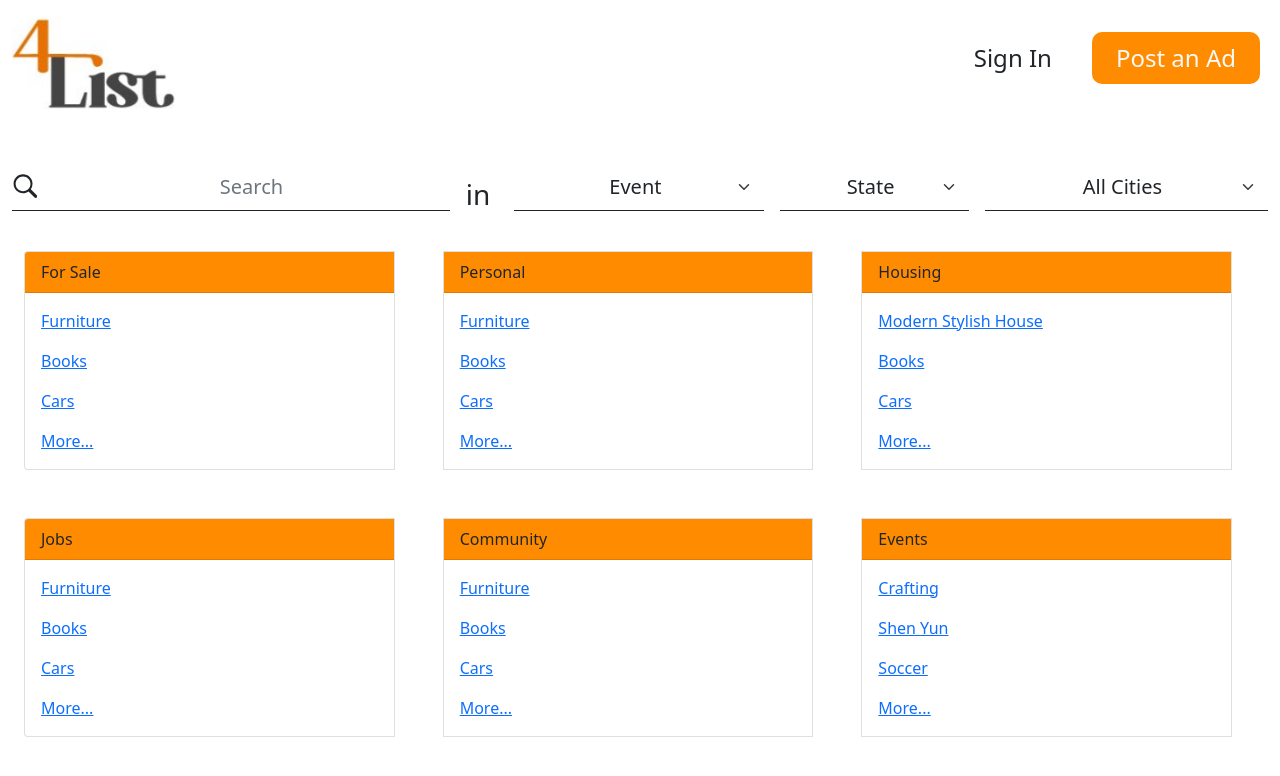
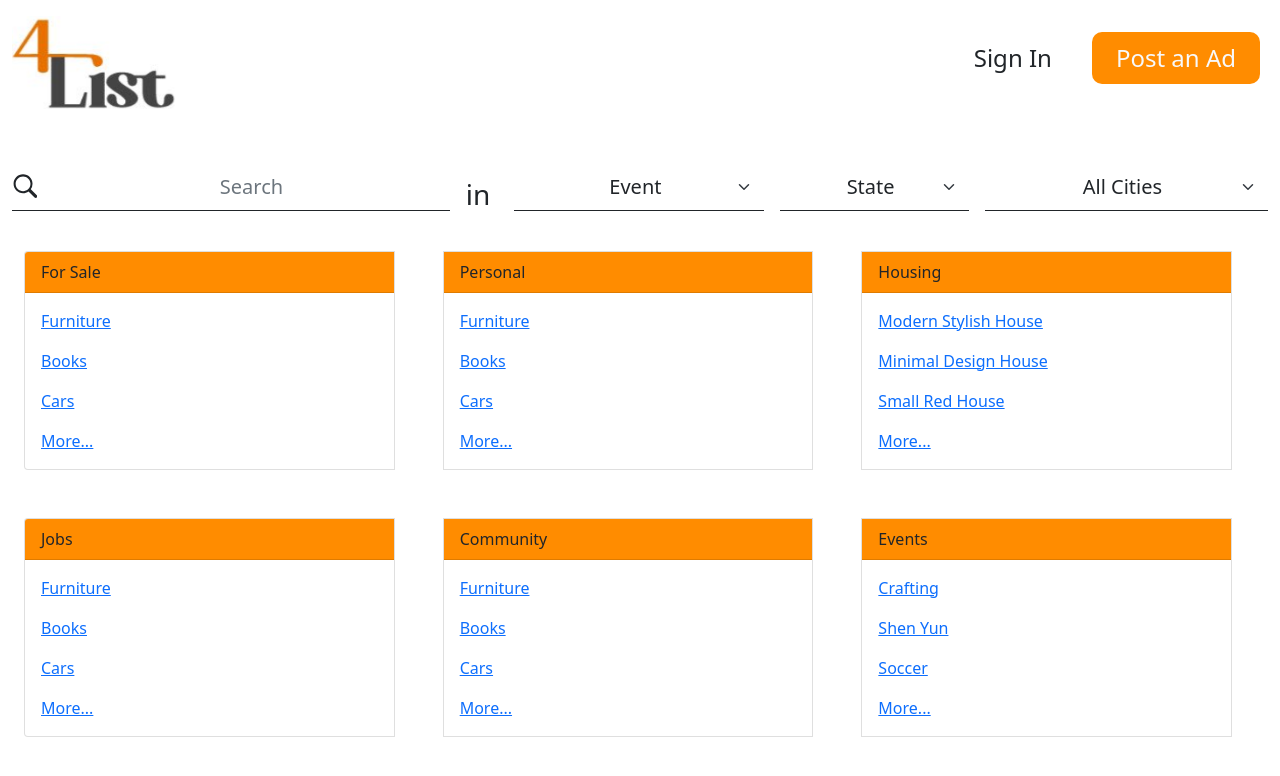
Before and after one commit to chan34kelvin/HCI-Team-4-4list, a React (Create React App) app in the folder 4list/: page / in a window 1280 px wide. Shown: the top 776 px of the page. Built offline with nearby package versions, Linux system fonts and the light colour scheme.

Commit message:
everything works except the need of data for jobs, personal...

```diff
--- a/4list/src/components/Home.js
+++ b/4list/src/components/Home.js
@@ -62,15 +62,15 @@ const Home = () => {
                   </Card.Header>
                   <Card.Body>
                     <Card.Text>
-                      <Card.Link href="#">Modern Stylish House</Card.Link>
+                      <Card.Link href="/listings/housing/1">Modern Stylish House</Card.Link>
                     </Card.Text>
                     <Card.Text>
-                      <Card.Link href="#">Books</Card.Link>
+                      <Card.Link href="/listings/housing/2">Minimal Design House</Card.Link>
                     </Card.Text>
                     <Card.Text>
-                      <Card.Link href="#">Cars</Card.Link>
+                      <Card.Link href="/listings/housing/3">Small Red House</Card.Link>
                     </Card.Text>
-                    <Card.Link href="/listing">More...</Card.Link>
+                    <Card.Link href="/listings/housing">More...</Card.Link>
                   </Card.Body>
                 </Card>
                 <br />
```
